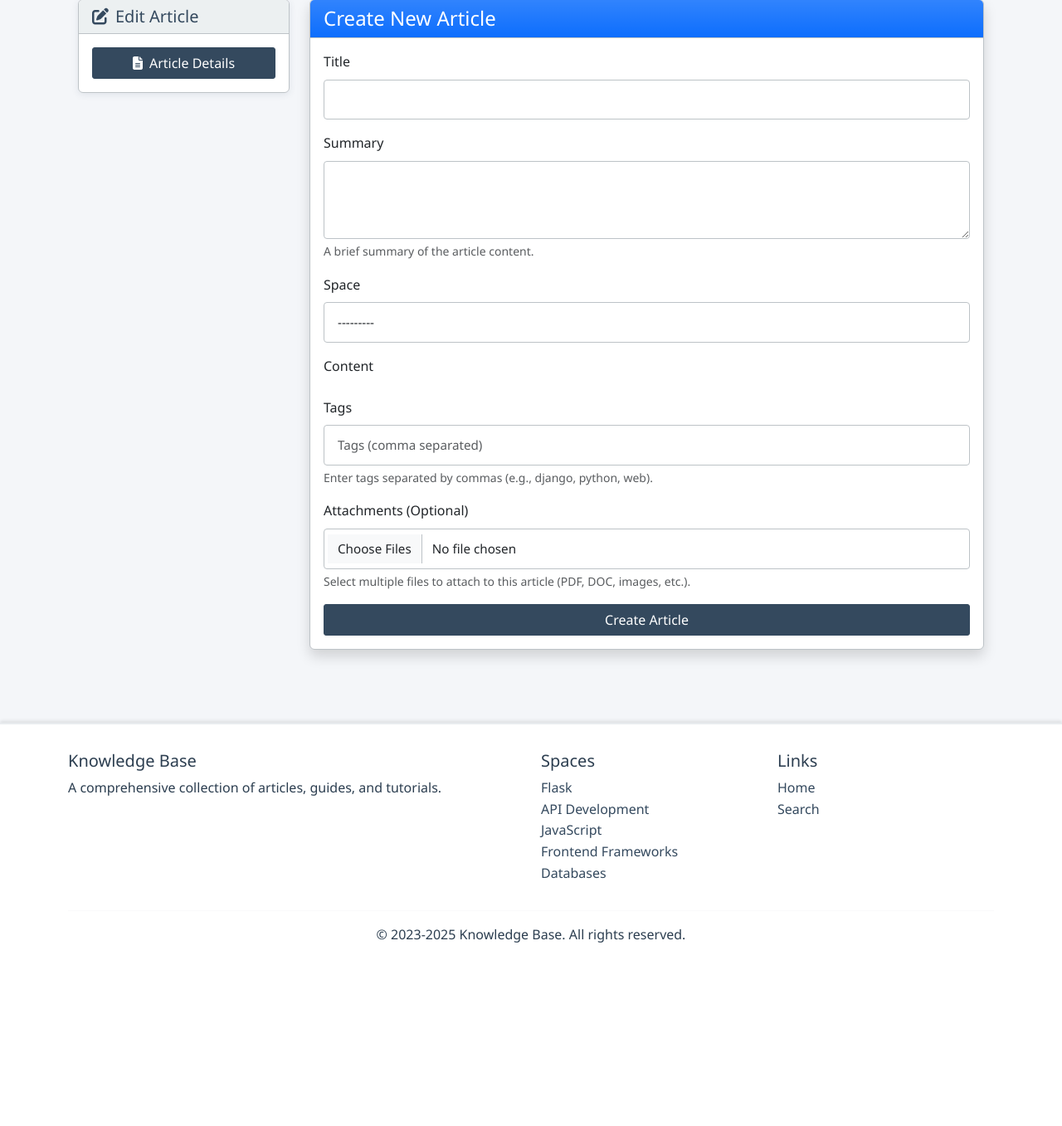
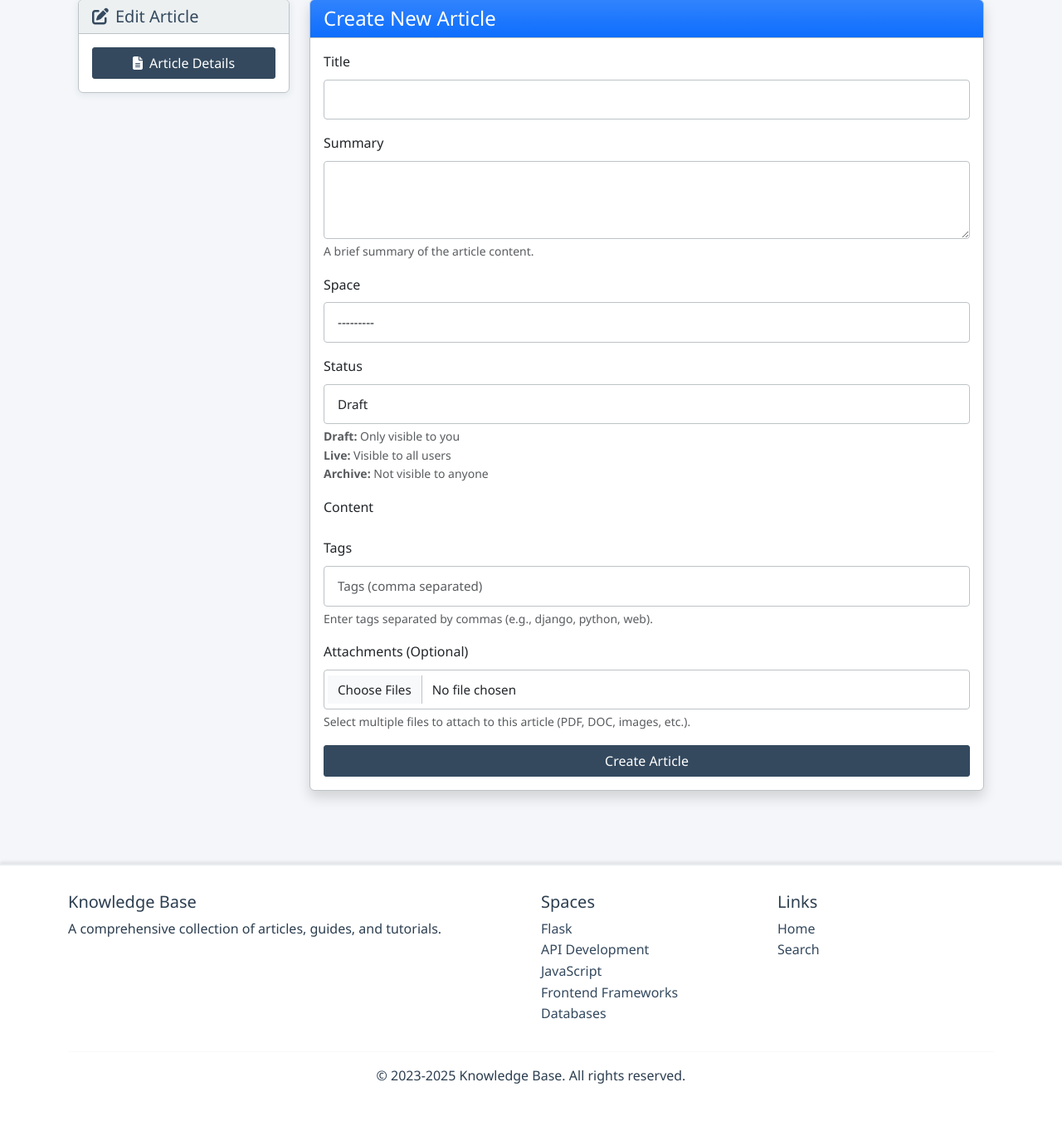
Before and after one commit to a-dulatov/KnowledgeVault, a Django app: page /article/create/ in a window 1280 px wide. Shown: the part 110-1467 px from the top of the page at 83% size. Before the commit the page ends 1246 px from the top, so only its background shows below. Run offline with Django 5.2, Linux system fonts and the light colour scheme; a user stored in the database is signed in; data comes from the database, SQL or seed files in the repository; some libraries are stand-ins or nearby versions.

Commit message:
Add ability to set the status of articles as draft, live, or archive
Implements article status functionality by modifying ArticleAdmin, ArticleForm, article_form.html, and adds filtering to index, space_detail, and search_view.

Replit-Commit-Author: Agent
Replit-Commit-Session-Id: f0db195c-3815-4fa9-97a7-62c5ad5a4d76
Replit-Commit-Screenshot-Url: https://storage.googleapis.com/screenshot-production-us-central1/5c4c90be-2196-4a0b-b7f2-267e1ae3c18c/130080f3-a211-43aa-b8d5-7f8444e4a24b.jpg

```diff
--- a/kb/admin.py
+++ b/kb/admin.py
@@ -18,15 +18,15 @@ class ArticleParagraphInline(admin.TabularInline):
 
 
 class ArticleAdmin(admin.ModelAdmin):
-    list_display = ('title', 'space', 'attachment_count', 'created_at', 'updated_at')
-    list_filter = ('space', 'created_at', 'updated_at')
+    list_display = ('title', 'space', 'status', 'author', 'attachment_count', 'created_at', 'updated_at')
+    list_filter = ('space', 'status', 'author', 'created_at', 'updated_at')
     search_fields = ('title', 'summary')
     prepopulated_fields = {'title': ('title',)}
     readonly_fields = ('created_at', 'updated_at')
     inlines = [ArticleParagraphInline, ArticleAttachmentInline]
     fieldsets = (
         (None, {
-            'fields': ('title', 'summary', 'space', 'tags')
+            'fields': ('title', 'summary', 'space', 'author', 'status', 'tags')
         }),
         ('Dates', {
             'fields': ('created_at', 'updated_at'),
--- a/kb/forms.py
+++ b/kb/forms.py
@@ -40,11 +40,12 @@ class ArticleForm(forms.ModelForm):
 
     class Meta:
         model = Article
-        fields = ('title', 'summary', 'space')
+        fields = ('title', 'summary', 'space', 'status')
         widgets = {
             'title': forms.TextInput(attrs={'class': 'form-control'}),
             'summary': forms.Textarea(attrs={'class': 'form-control', 'rows': 3}),
             'space': forms.Select(attrs={'class': 'form-control'}),
+            'status': forms.Select(attrs={'class': 'form-control'}),
         }
 
     def __init__(self, *args, **kwargs):
--- a/kb/views.py
+++ b/kb/views.py
@@ -10,6 +10,7 @@ from django.utils.html import strip_tags
 from django.conf import settings
 from django.views.decorators.csrf import csrf_exempt
 from django.middleware.csrf import get_token
+from django.db.models import Q
 from .models import (Label, Article, Space, ArticleAttachment, ArticleParagraph,
                      ParagraphAttachment, ShareSettings, SecureShareLink, ShareLinkView,
                      ArticleRating, ArticleComment, ParagraphLike, ArticleReadStatus, ArticleFavorite, ReadLater)
@@ -31,8 +32,8 @@ def index(request):
     if request.user.is_authenticated:
         # Authenticated users see Live articles + their own Draft articles
         latest_articles = Article.objects.filter(
-            models.Q(status='live') |
-            models.Q(status='draft', author=request.user)
+            Q(status='live') |
+            Q(status='draft', author=request.user)
         ).order_by('-created_at')[:5]
     else:
         # Anonymous users see only Live articles
@@ -104,8 +105,8 @@ def space_detail(request, space_id):
         articles = Article.objects.filter(
             space=space
         ).filter(
-            models.Q(status='live') |
-            models.Q(status='draft', author=request.user)
+            Q(status='live') |
+            Q(status='draft', author=request.user)
         )
     else:
         # Anonymous users see only Live articles
@@ -133,12 +134,26 @@ def search_view(request):
     query = request.GET.get('q', '')
 
     if query:
-        articles = Article.objects.filter(
-            Q(title__icontains=query) |
-            Q(content__icontains=query) |
-            Q(summary__icontains=query) |
-            Q(tags__contains=query)
-        )
+        # Filter articles based on status and user permissions
+        if request.user.is_authenticated:
+            # Authenticated users see Live articles + their own Draft articles
+            articles = Article.objects.filter(
+                Q(title__icontains=query) |
+                Q(content__icontains=query) |
+                Q(summary__icontains=query) |
+                Q(tags__contains=query)
+            ).filter(
+                Q(status='live') |
+                Q(status='draft', author=request.user)
+            )
+        else:
+            # Anonymous users see only Live articles
+            articles = Article.objects.filter(
+                Q(title__icontains=query) |
+                Q(content__icontains=query) |
+                Q(summary__icontains=query) |
+                Q(tags__contains=query)
+            ).filter(status='live')
 
         # Add read, favorite status, and view counts for all users
         for article in articles:
--- a/templates/article_form.html
+++ b/templates/article_form.html
@@ -129,6 +129,21 @@
                             {{ form.space.errors }}
                         </div>
                         {% endif %}
+                    </div>
+
+                    <div class="mb-3">
+                        <label for="id_status" class="form-label">Status</label>
+                        {{ form.status }}
+                        {% if form.status.errors %}
+                        <div class="invalid-feedback d-block">
+                            {{ form.status.errors }}
+                        </div>
+                        {% endif %}
+                        <div class="form-text">
+                            <strong>Draft:</strong> Only visible to you<br>
+                            <strong>Live:</strong> Visible to all users<br>
+                            <strong>Archive:</strong> Not visible to anyone
+                        </div>
                     </div>
 
                     <div class="mb-3">
```
